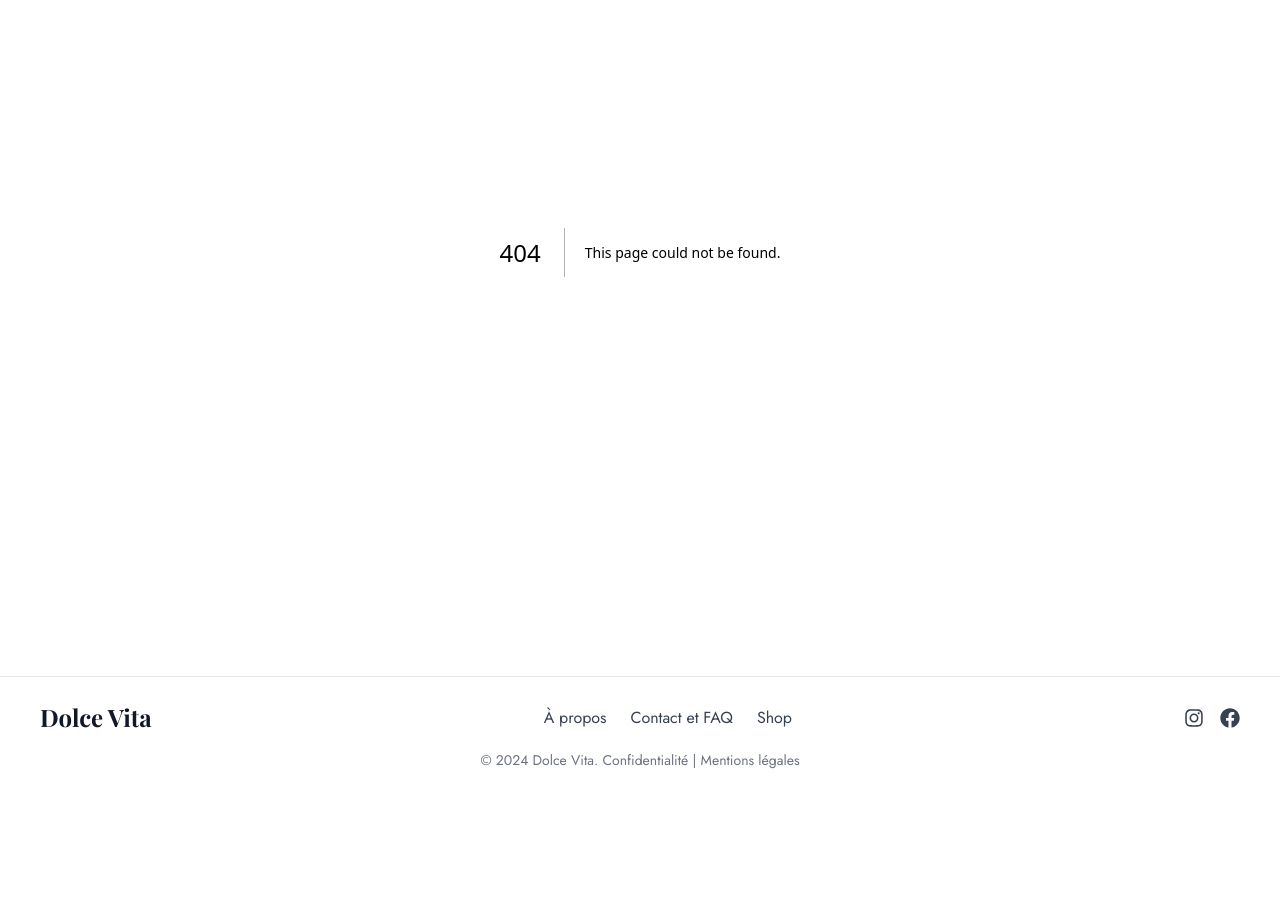
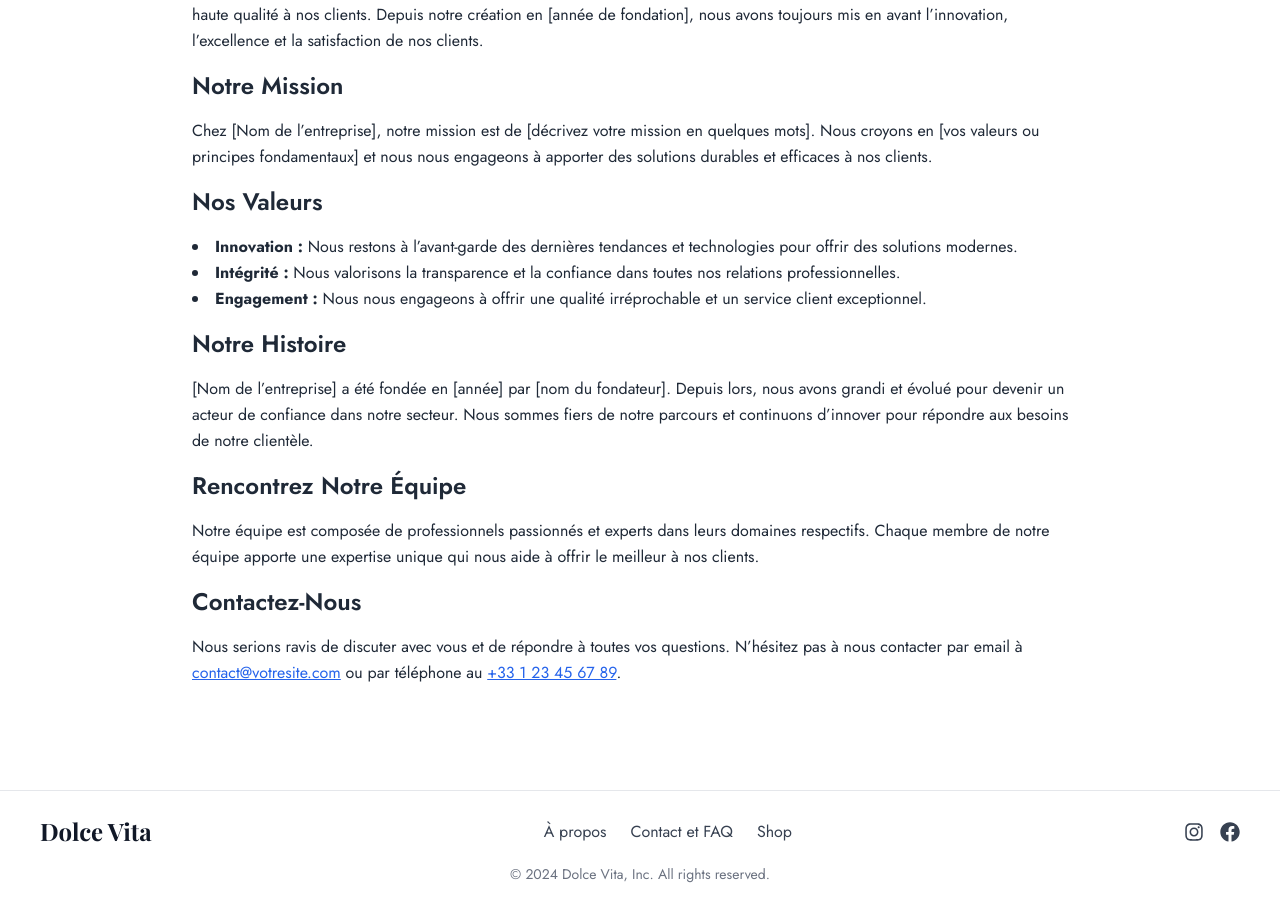
Before and after one commit to BounebRayan/Dolce_vita, a Next.js app: page /a-propos in a window 1280 px wide. Before the commit this address had no page. Shown: the part 289-1197 px from the top of the page. Before the commit the page ends 1083 px from the top, so only its background shows below. Built offline with nearby package versions, Linux system fonts and the light colour scheme; a web font is replaced by a local one.

Commit message:
a propos page and new page additions

```diff
--- /dev/null
+++ b/app/a-propos/page.tsx
@@ -0,0 +1,43 @@
+
+
+export default function Page() {
+  return (
+    <section className="about-page bg-white text-gray-800 p-8 md:p-16">
+  <div className="max-w-4xl mx-auto">
+    <h1 className="text-3xl font-bold mb-6">À Propos de Nous</h1>
+
+    <p className="mb-4 leading-relaxed">
+      Bienvenue sur notre site! Nous sommes passionnés par [votre domaine d’activité] et dévoués à fournir des produits/services de haute qualité à nos clients. Depuis notre création en [année de fondation], nous avons toujours mis en avant l’innovation, l’excellence et la satisfaction de nos clients.
+    </p>
+
+    <h2 className="text-2xl font-semibold mb-4">Notre Mission</h2>
+    <p className="mb-4 leading-relaxed">
+      Chez [Nom de l’entreprise], notre mission est de [décrivez votre mission en quelques mots]. Nous croyons en [vos valeurs ou principes fondamentaux] et nous nous engageons à apporter des solutions durables et efficaces à nos clients.
+    </p>
+
+    <h2 className="text-2xl font-semibold mb-4">Nos Valeurs</h2>
+    <ul className="list-disc list-inside mb-4 leading-relaxed">
+      <li><strong>Innovation :</strong> Nous restons à l’avant-garde des dernières tendances et technologies pour offrir des solutions modernes.</li>
+      <li><strong>Intégrité :</strong> Nous valorisons la transparence et la confiance dans toutes nos relations professionnelles.</li>
+      <li><strong>Engagement :</strong> Nous nous engageons à offrir une qualité irréprochable et un service client exceptionnel.</li>
+    </ul>
+
+    <h2 className="text-2xl font-semibold mb-4">Notre Histoire</h2>
+    <p className="mb-4 leading-relaxed">
+      [Nom de l’entreprise] a été fondée en [année] par [nom du fondateur]. Depuis lors, nous avons grandi et évolué pour devenir un acteur de confiance dans notre secteur. Nous sommes fiers de notre parcours et continuons d’innover pour répondre aux besoins de notre clientèle.
+    </p>
+
+    <h2 className="text-2xl font-semibold mb-4">Rencontrez Notre Équipe</h2>
+    <p className="mb-4 leading-relaxed">
+      Notre équipe est composée de professionnels passionnés et experts dans leurs domaines respectifs. Chaque membre de notre équipe apporte une expertise unique qui nous aide à offrir le meilleur à nos clients.
+    </p>
+
+    <h2 className="text-2xl font-semibold mb-4">Contactez-Nous</h2>
+    <p className="mb-4 leading-relaxed">
+      Nous serions ravis de discuter avec vous et de répondre à toutes vos questions. N’hésitez pas à nous contacter par email à <a href="mailto:contact@votresite.com" className="text-blue-600 underline">contact@votresite.com</a> ou par téléphone au <a href="tel:+33123456789" className="text-blue-600 underline">+33 1 23 45 67 89</a>.
+    </p>
+  </div>
+</section>
+
+  );
+}
--- /dev/null
+++ b/app/new/page.tsx
@@ -0,0 +1,81 @@
+"use client";
+
+import Link from 'next/link';
+import { useSearchParams } from 'next/navigation';
+import { useState, useEffect, Suspense } from 'react';
+import Image from 'next/image';
+
+type Product = {
+  _id: string;
+  productName: string;
+  price: string;
+  images: string[];
+  mainImageNumber: number;
+};
+
+const NewPage = () => {
+  const [products, setProducts] = useState<Product[]>([]);
+  const [loading, setLoading] = useState<boolean>(true);
+
+  useEffect(() => {
+    const fetchData = async () => {
+      setLoading(true);
+      try {
+        const response = await fetch(`api/products?sort=createdDate`);
+        if (!response.ok) throw new Error('Failed to fetch');
+
+        const data = await response.json();
+        setProducts(data);
+      } catch (error) {
+        console.error('Error fetching products:', error);
+      } finally {
+        setLoading(false);
+      }
+    };
+    fetchData();
+  }, []);
+
+  return (
+    <section className="px-6 mx-4 sm:mx-12 py-4 pt-2">
+      <h2 className="text-2xl font-md mb-4">Nos derniers ajouts</h2>
+      {loading ? (
+        <p className="text-center text-lg">Loading...</p>
+      ) : (
+        products.length > 0 ? (
+          <div className="grid grid-cols-1 sm:grid-cols-2 md:grid-cols-3 lg:grid-cols-4 gap-4">
+            {products.map((product) => (
+              <Link key={product._id} href={`product/${product._id}`} className="cursor-pointer transform transition duration-300 hover:scale-105">
+                <div>
+                  <Image
+                    src={product.images[product.mainImageNumber - 1] || '/fallback-image.jpg'}
+                    alt={product.productName}
+                    width={360}
+                    height={360}
+                    className="w-full h-60 rounded-sm object-cover mx-auto"
+                    loading="lazy"
+                  />
+                  <h3 className="mt-2 text-[13px] sm:text-[14px] font-bold">{product.productName}</h3>
+                  <p className="text-[13px] sm:text-[14px] text-gray-600">{product.price} DT</p>
+                </div>
+              </Link>
+            ))}
+          </div>
+        ) : (
+          <div className="flex justify-center items-center h-64">
+            <p className="text-center text-lg">Aucun produit n’a été trouvé 😔</p>
+          </div>
+        )
+      )}
+    </section>
+  );
+};
+
+const Page = () => {
+  return (
+    <Suspense fallback={<p className="text-center text-lg">Loading search results...</p>}>
+      <NewPage />
+    </Suspense>
+  );
+};
+
+export default Page;
--- a/components/AboutUs.tsx
+++ b/components/AboutUs.tsx
@@ -22,9 +22,11 @@ const AboutUsSection = () => {
         <p className="text-lg sm:text-xl text-black">
           De nouveaux designs évoquent l'essence réconfortante de la convivialité.
         </p>
+        <Link href={"/new"}>
         <button className="border border-black px-4 py-2 sm:px-5 sm:py-2 flex items-center gap-1 mt-3 hover:bg-[#dcc174] transition-colors duration-300">
           Decouvrir <ChevronRightIcon className="h-4 w-4 text-black"/>
         </button>
+        </Link>
       </div>
     </section>
   );
--- a/components/Footer.tsx
+++ b/components/Footer.tsx
@@ -19,7 +19,7 @@ const Footer: FC = () => {
 
         {/* Navigation Links */}
         <div className="flex flex-col items-center space-y-2 md:space-y-0 md:flex-row md:space-x-6">
-          <Link href="/" className="text-gray-700 hover:text-gray-900">
+          <Link href="/a-propos" className="text-gray-700 hover:text-gray-900">
             À propos
           </Link>
           <Link href="/magasins" className="text-gray-700 hover:text-gray-900">
@@ -55,9 +55,7 @@ const Footer: FC = () => {
 
       {/* Privacy Policy and Terms */}
       <div className="mt-4 text-center text-sm text-gray-500">
-        © 2024 Dolce Vita.
-        <Link href="/" className="hover:underline"> Confidentialité </Link> |
-        <Link href="/" className="hover:underline"> Mentions légales </Link>
+        © 2024 Dolce Vita, Inc. All rights reserved.
       </div>
     </footer>
   );
--- a/components/NavBar.tsx
+++ b/components/NavBar.tsx
@@ -28,7 +28,9 @@ const Navbar: React.FC = () => {
       <ul className="flex lg:justify-start justify-center space-x-5 pt-2 lg:pt-0">
         <NavItem onHover={() => setHoveredItem('meuble')}>Meubles</NavItem>
         <NavItem onHover={() => setHoveredItem('deco')}>Déco</NavItem>
-        <NavItem onHover={() => setHoveredItem(null)}>Nouveautés</NavItem>
+        <Link href="/new">
+  <NavItem onHover={() => setHoveredItem(null)}>Nouveautés</NavItem>
+</Link>
       </ul>
 
       {hoveredItem && (
```
